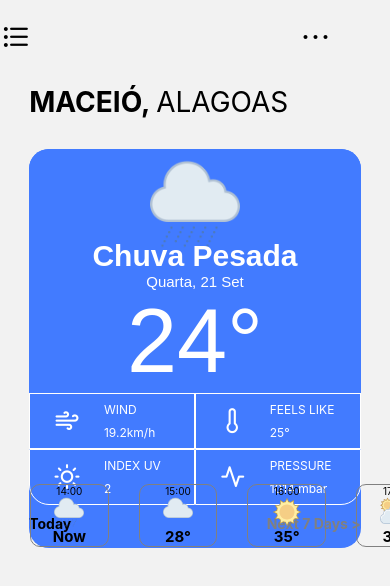
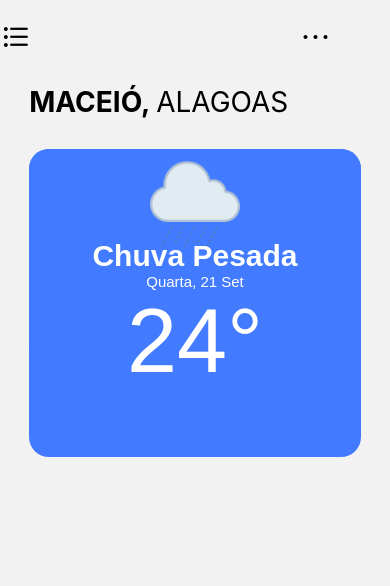
Before and after one commit to Betuelferreira/prmo-914A-main, a React Native app: screen / in a window 390 px wide. Shown: the top 586 px of the page. Built offline with nearby package versions, Linux system fonts and the light colour scheme.

Commit message:
bug aaaa

```diff
--- a/src/componentes/Infoat.js
+++ b/src/componentes/Infoat.js
@@ -18,7 +18,10 @@ export default function info() {
 
           <Txt tipo="arial" tamanho={90} texto="24°" cor="#FFFFFF" ></Txt>
 
-          <View style={{ width: "100%", height: "40%", backgroundColor: "#427bff", borderRadius: 20, flexDirection: "row", flexWrap: "wrap" }}>
+
+
+      </View>
+      {/* <View style={{ width: "100%", height: "40%", backgroundColor: "#427bff", borderRadius: 20, flexDirection: "row", flexWrap: "wrap" }}>
 
             <View style={{ borderColor: "#ffffff", borderWidth: 1, backgroundColor: "#427bff", width: "50%", height: "50%" }}> <Clima icon='wind' tempo='WIND' info='19.2km/h' /> </View>
 
@@ -26,17 +29,16 @@ export default function info() {
 
             <View style={{ borderColor: "#ffffff", borderWidth: 1, backgroundColor: "#427bff", width: "50%", height: "50%", borderBottomLeftRadius: 20 }}> <Clima icon="sun" tempo='INDEX UV' info='2' /></View>
 
-            <View style={{ borderColor: "#ffffff", borderWidth: 1, backgroundColor: "#427bff", width: "50%", height: "50%", borderBottomEndRadius: 20 }}> <Clima icon='activity' tempo='PRESSURE' info='1014 mbar' /></View>
+            <View style={{ borderColor: "#ffffff", borderWidth: 1, backgroundColor: "#427bff", width: "50%", height: "50%", borderBottomEndRadius: 20 }}> <Clima icon='activity' tempo='PRESSURE' info='1014 mbar' />
+            </View>
 
-            <View style={{ marginTop: 10, display: 'flex', flexDirection: 'row', justifyContent: 'space-between', width: '100%' }}>
+            <View style={{ marginTop: 5, display: 'flex', flexDirection: 'row', justifyContent: 'space-between', width: '100%' }}>
               <Txt negrito="bold" texto='Today' tamanho={14} alinhamento='right'></Txt>
               <TouchableOpacity onPress={() => { console.log("aaa") }}> <Txt negrito="bold" cor="gray" texto='Next 7 Days >' tamanho={14}></Txt> </TouchableOpacity>
             </View>
 
 
-          </View>
-
-      </View>
+      </View> */}
     </View>
   );
 }
--- a/src/telas/Login.js
+++ b/src/telas/Login.js
@@ -28,7 +28,7 @@ export default function Main() {
 
       </View>
 
-      <Lista/>
+      {/* <Lista/> */}
     </View>
 
 
```
